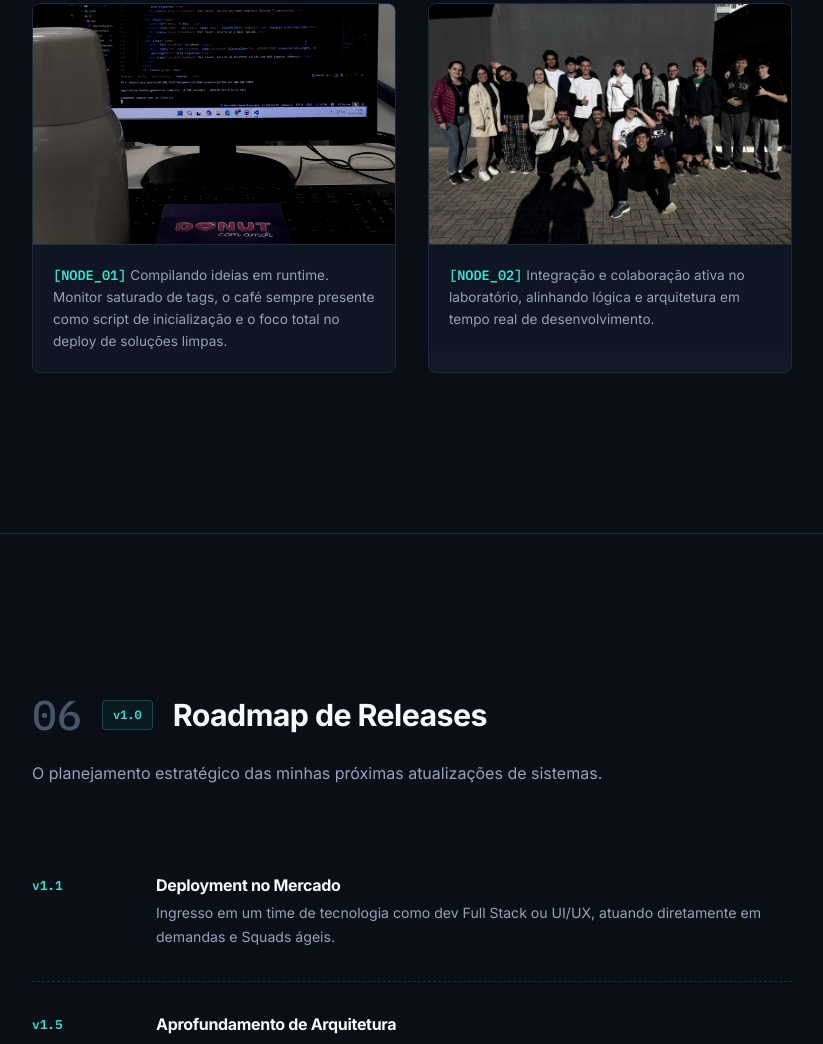
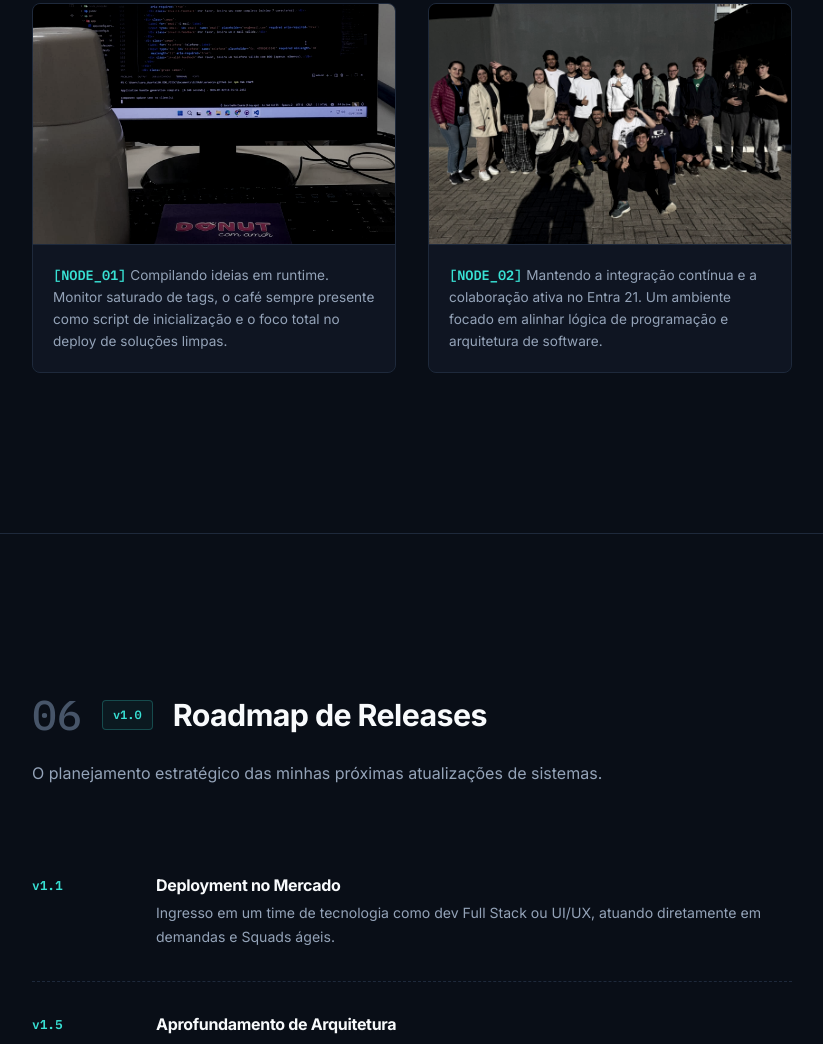
Before and after one commit to Saraevyn/my-journey-entra21, a plain HTML site: page index.html in a window 1280 px wide. Shown: the part 5174-6218 px from the top of the page, without its empty margins (160-983 px from the left). Drawn offline with Linux system fonts and the light colour scheme.

Commit message:
Update index.html

```diff
--- a/index.html
+++ b/index.html
@@ -1,5 +1,6 @@
 <!DOCTYPE html>
 <html lang="pt-BR">
+
 <head>
   <meta charset="UTF-8">
   <meta name="viewport" content="width=device-width, initial-scale=1.0">
@@ -13,6 +14,7 @@
     rel="stylesheet">
   <link rel="stylesheet" href="css/style.css">
 </head>
+
 <body>
   <canvas id="fundo-codigo" aria-hidden="true"></canvas>
   <div class="aurora" aria-hidden="true"></div>
@@ -193,8 +195,8 @@
       </figure>
       <figure class="foto">
         <img src="img/team-photo.jpeg" alt="Registro da jornada de código">
-        <figcaption><span class="mono-bold">[NODE_02]</span> Integração e colaboração ativa no laboratório, alinhando
-          lógica e arquitetura em tempo real de desenvolvimento.
+        <figcaption><span class="mono-bold">[NODE_02]</span> Mantendo a integração contínua e a colaboração ativa no
+          Entra 21. Um ambiente focado em alinhar lógica de programação e arquitetura de software.
         </figcaption>
       </figure>
     </div>
@@ -250,4 +252,5 @@
   </footer>
   <script src="js/script.js"></script>
 </body>
+
 </html>
```
